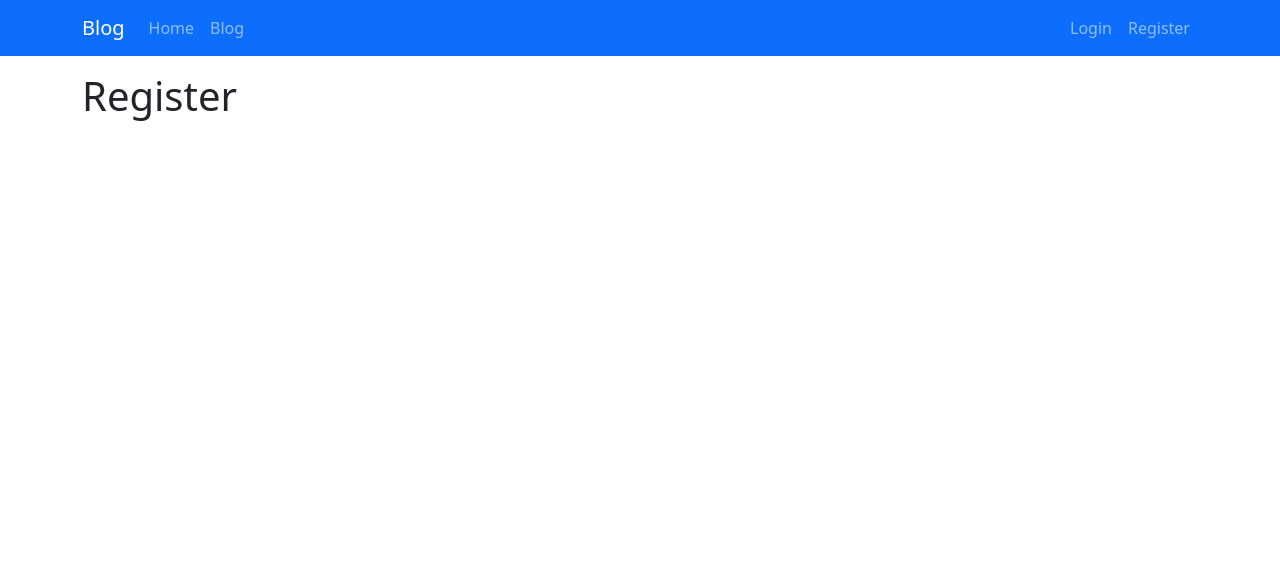
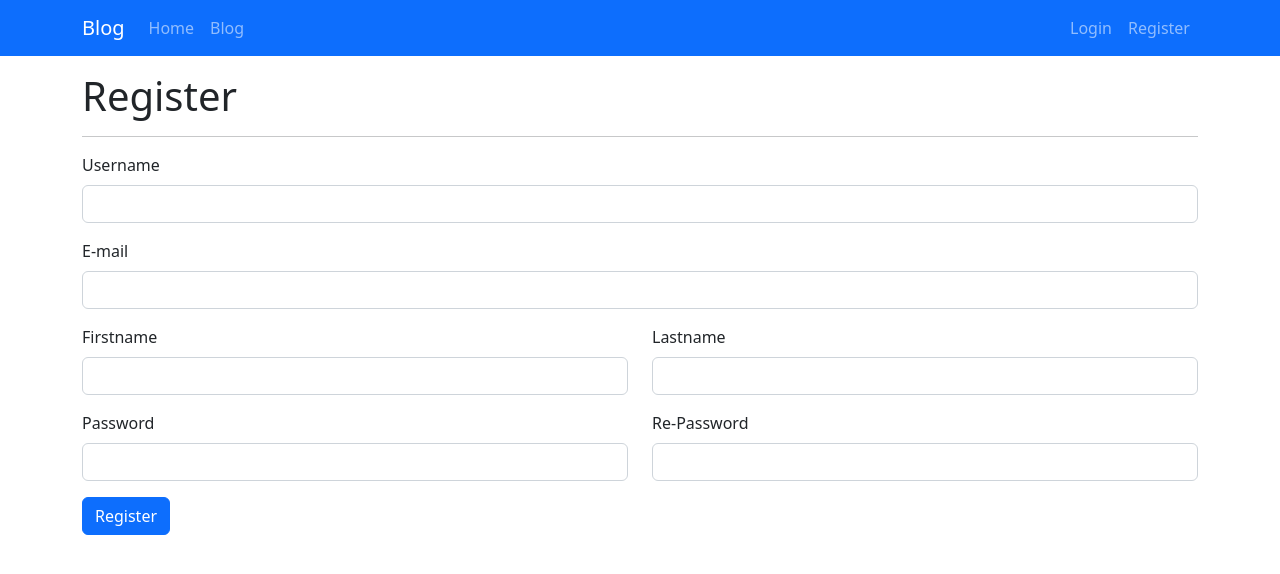
Before and after one commit to aykhano/First, a Django app: page /account/register in a window 1280 px wide. Shown: the top 574 px of the page. Run offline with Django 5.2, Linux system fonts and the light colour scheme; some libraries are stand-ins or nearby versions.

Commit message:
todat status

```diff
--- a/blogapp/account/templates/account/register.html
+++ b/blogapp/account/templates/account/register.html
@@ -11,7 +11,50 @@
 {% block content %}
 
 <div class="container mt-3">
-    <h1>Register</h1>
+    <div class="col">
+        <h1>Register</h1>
+        <hr>
+        <form method="POST">
+            {% csrf_token %}
+            {% if error %}
+                <div class="alert alert-danger">
+                    {{error}}
+                </div>
+            {% endif %}
+            <div class="mb-3">
+                <label for="username" class="form-label">Username</label>
+                <input type="text" class="form-control" name="username" value="{{ username }}">
+            </div>
+            <div class="mb-3">
+                <label for="email" class="form-label">E-mail</label>
+                <input type="email" class="form-control" name="email" value="{{ email }}">
+            </div>
+            <div class="row mb-3">
+                <div class="col">
+                    <label for="firstname" class="form-label">Firstname</label>
+                    <input type="text" class="form-control" name="firstname" value="{{ firstname }}">
+                </div>
+                <div class="col">
+                    <label for="lastname" class="form-label">Lastname</label>
+                    <input type="text" class="form-control" name="lastname" value="{{ lastname }}">
+                </div>
+            </div>
+
+            <div class="row mb-3">
+                <div class="col">
+                    <label for="password" class="form-label">Password</label>
+                    <input type="password" class="form-control" name="password">
+                </div>
+                <div class="col">
+                    <label for="repassword" class="form-label">Re-Password</label>
+                    <input type="password" class="form-control" name="repassword">
+                </div>
+            </div>
+            <div class="mb-3"></div>
+            <input type="submit" value="Register" class="btn btn-primary">
+        </form>
+
+    </div>
 </div>
 
 {% endblock %}
--- a/blogapp/account/views.py
+++ b/blogapp/account/views.py
@@ -1,5 +1,6 @@
 from django.shortcuts import render, redirect
 from django.contrib.auth import authenticate, login
+from django.contrib.auth.models import User
 
 def login_request(request):
     if request.method == "POST":
@@ -19,6 +20,54 @@ def login_request(request):
     return render(request, "account/login.html")
 
 def register_request(request):
+    if request.method == "POST":
+        username = request.POST["username"]
+        email = request.POST["email"]
+        firstname = request.POST["firstname"]
+        lastname = request.POST["lastname"]
+        password = request.POST["password"]
+        repassword = request.POST["repassword"]
+
+        if password == repassword:
+            if User.objects.filter(username=username).exists():
+                return render(request, "account/register.html",
+                {
+                    "error":"username is exist",
+                    "username":username,
+                    "email":email,
+                    "firstname":firstname,
+                    "lastname":lastname,
+                    "username":username,
+                })
+            else:
+                if User.objects.filter(email=email).exists():
+                    return render(request, "account/register.html",
+                    {
+                        "error":"email is exist",
+                        "username":username,
+                        "email":email,
+                        "firstname":firstname,
+                        "lastname":lastname,
+                        "username":username,
+                    })
+                else:
+                    user = User.objects.create_user(username=username, email=email, first_name=firstname,
+                    last_name=lastname, password=password)
+                    user.save()
+                    return redirect("login")
+        else:
+            return render(request, "account/register.html",
+            {
+                "error":"password is wrong!",
+                "error":"email is exist",
+                "username":username,
+                "email":email,
+                "firstname":firstname,
+                "lastname":lastname,
+                "username":username,
+
+            })
+
     return render(request, "account/register.html")
 
 def logout_request(request):
```
Also changed, not shown: blogapp/db.sqlite3.
